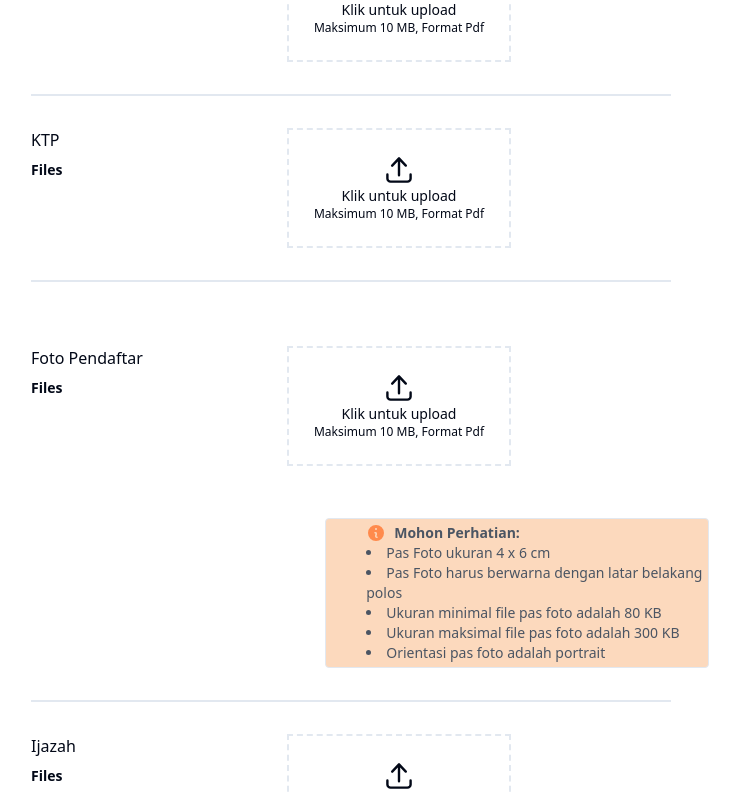
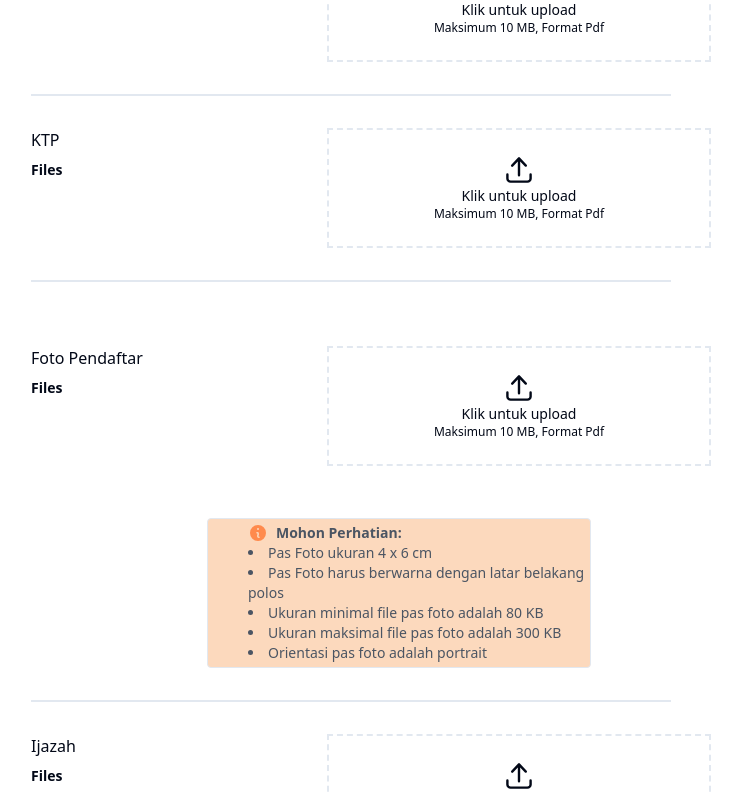
Before and after one commit to elviskudo/pkpa-fe, a Next.js app: page /user/register/DocumentUpload in a window 1280 px wide. Shown: the part 340-1134 px from the top of the page, without its empty margins (289-1031 px from the left). Built offline with nearby package versions, Linux system fonts and the light colour scheme.

Commit message:
membetulkan root back dan membetulkan posisi peringatan agar sejajar dengan dropzone

```diff
--- a/src/components/User/register/DropzoneWithoutDrag.js
+++ b/src/components/User/register/DropzoneWithoutDrag.js
@@ -34,7 +34,7 @@ const DropzoneWithoutDrag = ({ title, setFieldValue, fieldName, errors }) => {
   return (
     <section className="container">
       <div className={`py-8 ${title !== 'Foto Pendaftar' ? 'border-b-2' : ''}`}>
-        <div className='grid grid-cols-1 md:grid-cols-2 gap-x-8 gap-y-5 pr-40'>
+        <div className='grid grid-cols-1 md:grid-cols-2 gap-x-8 gap-y-5 pr-20'>
           <div>
             <label>{title}</label>
             <aside className="mt-2">
@@ -60,7 +60,7 @@ const DropzoneWithoutDrag = ({ title, setFieldValue, fieldName, errors }) => {
           ) : (
             // Dropzone akan muncul jika tidak ada file yang diupload
             <div
-              {...getRootProps({ className: 'border-2 border-dashed p-6 text-center cursor-pointer flex flex-col justify-center items-center' })}>
+              {...getRootProps({ className: 'border-2 border-dashed p-6 text-center cursor-pointer flex flex-col justify-center items-center w-96' })}>
               <input {...getInputProps()} />
               <ArrowUpTrayIcon className='size-8' />
               <p className="text-sm">Klik untuk upload</p>
--- a/src/components/User/register/UnggahDokumen.js
+++ b/src/components/User/register/UnggahDokumen.js
@@ -64,7 +64,7 @@ export default function UnggahDokumen() {
             fieldName="photo"
             errors={formik.errors} />
           </div>
-          <div className="ml-20 -mr-10 mt-4 pl-10 py-1 text-sm col-start-2 text-gray-600 border inline-block rounded bg-orange-200 w-96">
+          <div className="mr-20 -ml-10 mt-4 pl-10 py-1 text-sm col-start-2 text-gray-600 border inline-block rounded bg-orange-200 w-96">
             <div className='flex '>
               <InformationCircleIcon className="h-5 w-5 text-orange-400" />
               <strong className="ml-2">Mohon Perhatian:</strong>
@@ -84,7 +84,7 @@ export default function UnggahDokumen() {
         errors={formik.errors} />
     </form>
     <div className="flex justify-between mt-8">
-          <RegisterButtonBack prevPage="informasi-universitas" />
+          <RegisterButtonBack prevPage="UniversityInformation" />
           <RegisterButtonSave handleSubmit={formik.handleSubmit}/>
         </div>
     </div>
```
